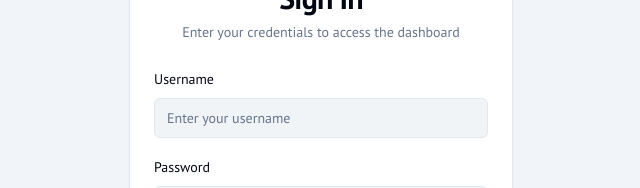
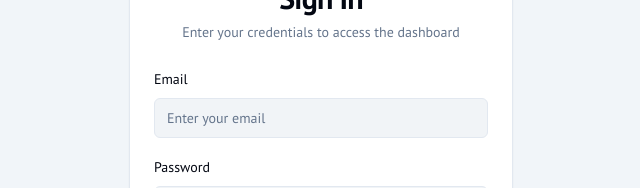
Before and after one commit to abdullah-ento7/studio-main, a Next.js app: page /login in a window 1280 px wide. Shown: the part 264-452 px from the top of the page, without its empty margins (319-959 px from the left). Built offline with nearby package versions, Linux system fonts and the light colour scheme; no server answers; the database is empty.

Commit message:
feat: updated login form to use email instead of username

```diff
--- a/src/app/login/page.tsx
+++ b/src/app/login/page.tsx
@@ -20,24 +20,24 @@
 import Link from 'next/link';
 
 export default function LoginPage() {
-  const [username, setUsername] = useState('');
+  const [email, setEmail] = useState('');
   const [password, setPassword] = useState('');
   const { login } = useAuth();
   const router = useRouter();
   const { toast } = useToast();
 
   const handleLogin = async () => {
-    const success = await login(username, password);
+    const success = await login(email, password);
     if (success) {
       toast({
         title: 'Login Successful',
-        description: `Welcome back, ${username}!`,
+        description: `Welcome back, ${email}!`,
       });
       router.push('/');
     } else {
       toast({
         title: 'Login Failed',
-        description: 'Invalid username or password.',
+        description: 'Invalid email or password.',
         variant: 'destructive',
       });
     }
@@ -56,14 +56,14 @@
         <CardContent>
           <div className="space-y-4">
             <div className="space-y-2">
-              <Label htmlFor="username">Username</Label>
+              <Label htmlFor="email">Email</Label>
               <Input
-                id="username"
-                type="text"
-                placeholder="Enter your username"
+                id="email"
+                type="email"
+                placeholder="Enter your email"
                 required
-                value={username}
-                onChange={(e) => setUsername(e.target.value)}
+                value={email}
+                onChange={(e) => setEmail(e.target.value)}
               />
             </div>
             <div className="space-y-2">
```
